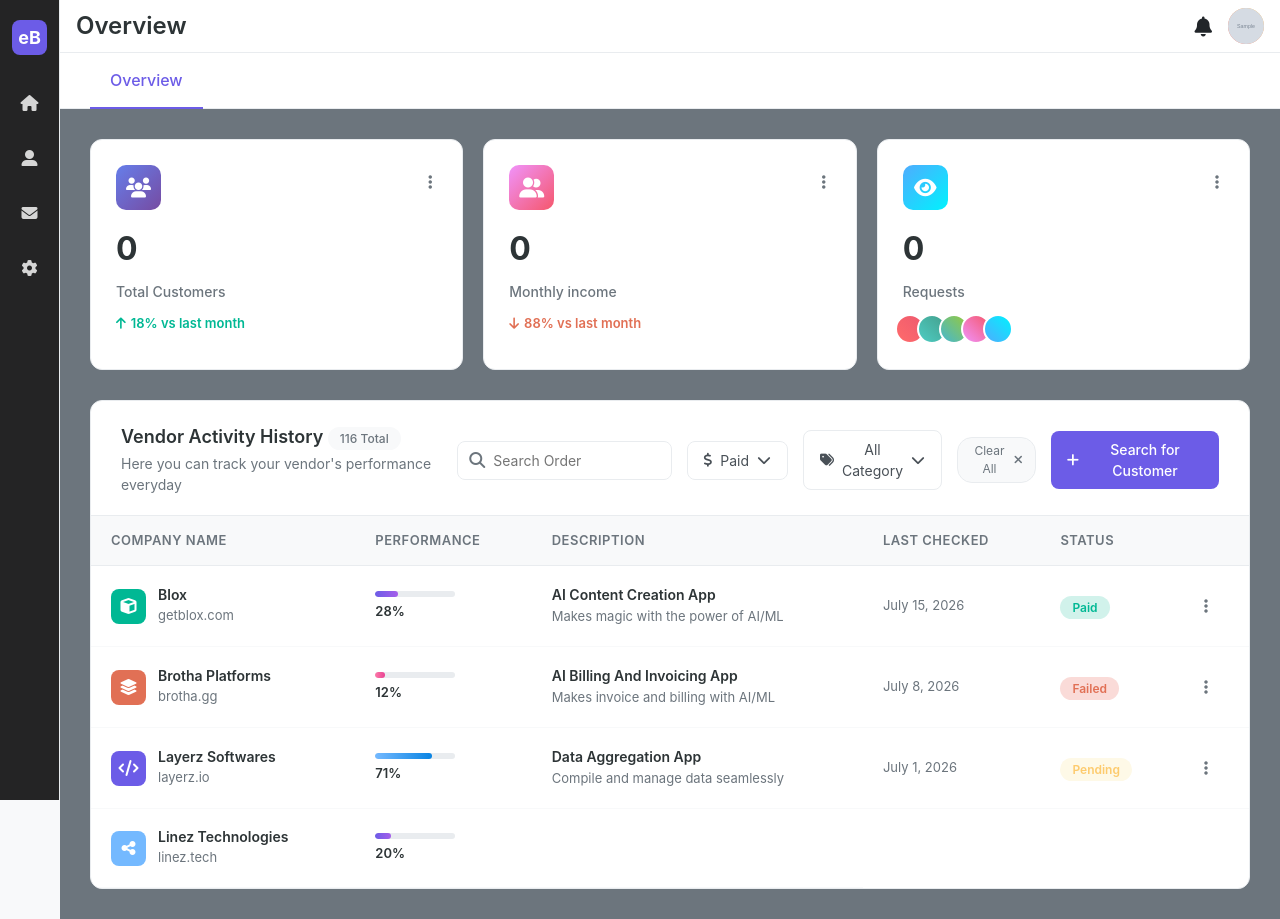
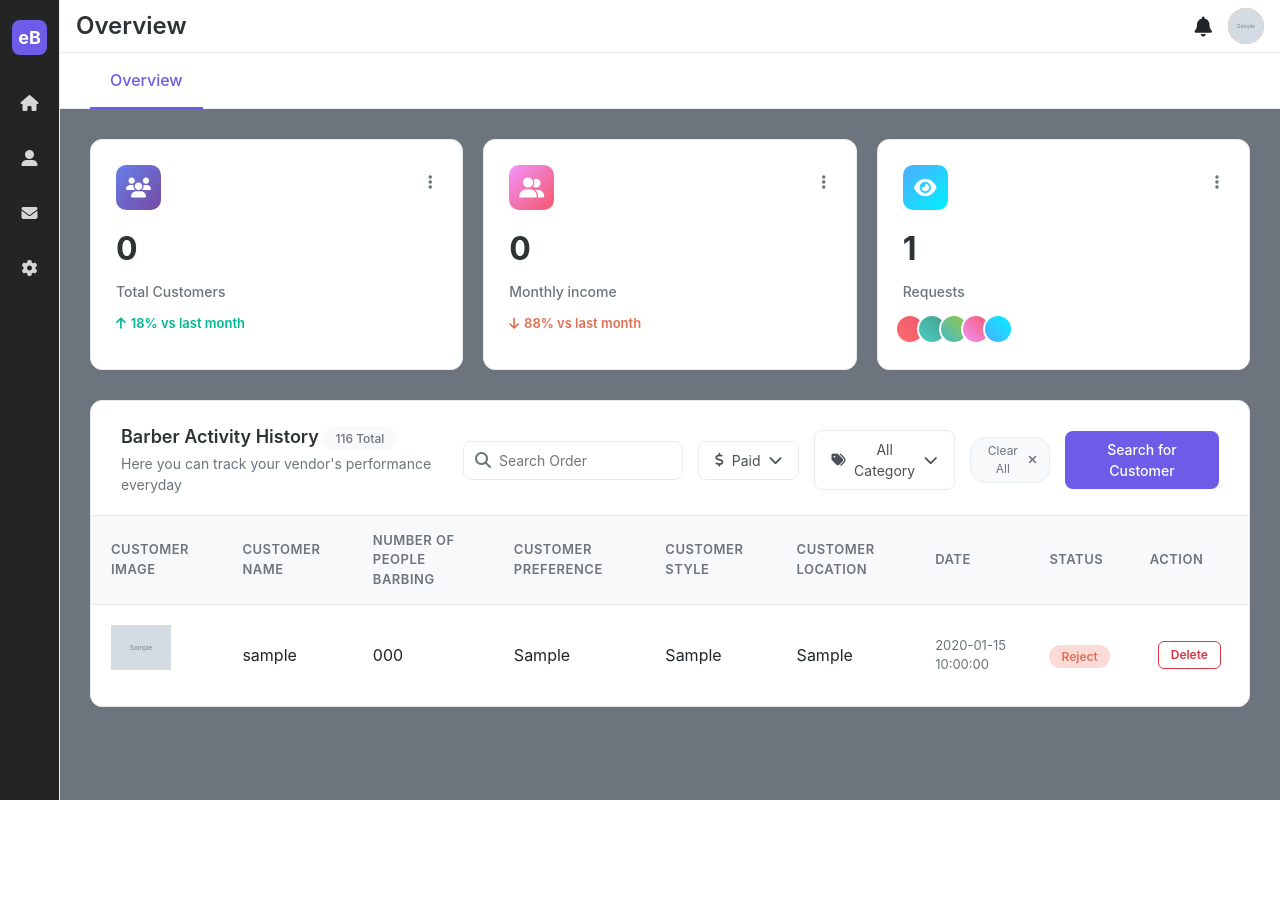
Before and after one commit to dopiehead/ebarber, a PHP site: page /dashboard/dashboard.php in a window 1280 px wide. After the commit the page ends 800 px from the top, so only its background shows below. Run offline with PHP 8.4, Linux system fonts and the light colour scheme; the visitor is signed in with stand-in values (Sample User, id 1); tables that the repository leaves empty or names only in its code hold one stand-in row (values such as "Sample post"); grey boxes marked "Sample" are stand-in pictures; data that the repository does not hold is empty.

Commit message:
new updates

```diff
--- a/assets/css/products/products.css
+++ b/assets/css/products/products.css
@@ -240,3 +240,7 @@
             width: 1px;
             margin-right: 10px;
         }
+
+        .active{
+            color:yellow;
+        }
--- /dev/null
+++ b/contents/request-content.php
@@ -0,0 +1,11 @@
+<?php
+$request_id = isset($request['id']) ? $conn->real_escape_string($request['id']) : "Not available";
+$request_barber_id = isset($request['barber_id']) ? $conn->real_escape_string($request['barber_id']) : "Not available";
+$request_customer_id = isset($request['customer_id']) ? $conn->real_escape_string($request['customer_id']) : "Not available";
+$request_number_of_people_barber = isset($request['number_of_people_barber']) ? $conn->real_escape_string($request['number_of_people_barber']) : "Not available";
+$request_barber_style = isset($request['barber_style']) ? $conn->real_escape_string($request['barber_style']) : "Not available";
+$request_user_preference = isset($request['user_preference']) ? $conn->real_escape_string($request['user_preference']) : "Not available";
+$request_location = isset($request['location']) ? $conn->real_escape_string($request['location']) : "Not available";
+$request_status = isset($request['pending']) ? $conn->real_escape_string($request['pending']) : "Not available";
+$request_date = isset($request['date']) ? $conn->real_escape_string($request['date']) : "Not available";
+?>
--- a/dashboard/dashboard.php
+++ b/dashboard/dashboard.php
@@ -1,4 +1,8 @@
-<?php include("checkSession.php")  ?>
+<?php include("checkSession.php");
+$user_id = $_SESSION['user_id'];
+$user_id = isset($_SESSION['user_id']) ? $_SESSION['user_id'] : " ";
+?>
+
 <!DOCTYPE html>
 <html lang="en">
 <head>
@@ -15,8 +19,10 @@
 <body>
     <!-- Sidebar -->
     <?php include ("components/sidebar.php"); ?>
+
     <!-- Main Content -->
     <div class="main-content bg-secondary">
+
         <!-- Header -->
         <?php include("components/overview.php"); ?>
 
@@ -26,12 +32,12 @@
                 <li class="nav-item">
                     <a class="nav-link active" href="#overview">Overview</a>
                 </li>
-
             </ul>
         </div>
 
         <!-- Dashboard Content -->
         <div class="dashboard-content">
+
             <!-- Stats Cards -->
             <div class="stats-cards">
                 <div class="stat-card">
@@ -43,7 +49,15 @@
                             <i class="fas fa-ellipsis-v"></i>
                         </div>
                     </div>
-                    <div class="stat-value">0</div>
+                    <?php
+                    $getCustomer = $conn->prepare("SELECT * FROM barber_request WHERE barber_id = ? AND pending = 1 ");
+                    $getCustomer->bind_param("i",$user_id);
+                    if($getCustomer->execute()):
+                        $customerResult = $getCustomer->get_result();
+                        $numCustomer = $customerResult->num_rows;
+                    endif;
+                    ?>
+                    <div class="stat-value"><?= htmlspecialchars($numCustomer) ?></div>
                     <div class="stat-label">Total Customers</div>
                     <div class="stat-change positive">
                         <i class="fas fa-arrow-up"></i>
@@ -77,7 +91,15 @@
                             <i class="fas fa-ellipsis-v"></i>
                         </div>
                     </div>
-                    <div class="stat-value">0</div>
+                    <?php
+                    $getPendingrequest = $conn->prepare("SELECT * FROM barber_request WHERE barber_id = ? AND pending = 0 ");
+                    $getPendingrequest->bind_param("i",$user_id);
+                    if($getPendingrequest->execute()):
+                        $requestPendingresult = $getPendingrequest->get_result();
+                        $numRequest = $requestPendingresult->num_rows;
+                    endif;
+                    ?>
+                    <div class="stat-value"><?= htmlspecialchars($numRequest) ?></div>
                     <div class="stat-label">Requests</div>
                     <div class="user-avatars">
                         <div class="user-avatar" style="background: linear-gradient(45deg, #ff6b6b, #ee5a6f);"></div>
@@ -94,7 +116,7 @@
                 <div class="activity-header">
                     <div>
                         <h3 class="activity-title">
-                            Vendor Activity History
+                            Barber Activity History
                             <span class="activity-total">116 Total</span>
                         </h3>
                         <p class="activity-subtitle">Here you can track your vendor's performance everyday</p>
@@ -121,150 +143,148 @@
                         <button class="clear-filter" onclick="clearFilters()">
                             Clear All <i class="fas fa-times"></i>
                         </button>
-
                         <button class="add-customer-btn" onclick="addCustomer()">
-                            <i class="fas fa-plus"></i> Search for Customer
+                             Search for Customer
                         </button>
                     </div>
                 </div>
 
+                <!-- Table -->
                 <div class="table-container">
                     <table class="activity-table">
                         <thead>
                             <tr>
-                                <th>Company Name</th>
-                                <th>Performance</th>
-                                <th>Description</th>
-                                <th>Last Checked</th>
+                                <th>Customer Image</th>
+                                <th>Customer Name</th>
+                                <th>Number of people barbing</th>
+                                <th>Customer preference</th>
+                                <th>Customer style</th>
+                                <th>Customer location</th>
+                                <th>Date</th>
                                 <th>Status</th>
-                                <th></th>
+                                <th>Action</th>
                             </tr>
                         </thead>
                         <tbody>
-                            <tr onclick="selectRow(this)">
+                        <?php
+
+                        require("../engine/config.php");
+                        $getrequest = $conn->prepare("SELECT * FROM barber_request WHERE barber_id = ? ORDER BY pending DESC");
+                        $getrequest->bind_param("i",$user_id);
+                        if($getrequest->execute()):
+                            $requestResult = $getrequest->get_result();
+                            while($request = $requestResult->fetch_assoc()):
+                                include("../contents/request-content.php");
+                                $getcustomerDetails = $conn->prepare("SELECT id,user_name,user_image FROM user_profile WHERE id = ?");
+                                $getcustomerDetails->bind_param("i",$request_customer_id);
+                                if($getcustomerDetails->execute()){
+                                    $resultCustomerdetails = $getcustomerDetails->get_result();
+                                    while ($user = $resultCustomerdetails->fetch_assoc()) {
+                                      include("../contents/profile-content.php");
+                                    }
+                                }
+                                ?>
+                            <tr>
+                                <td><div style='height:60px;width:60px;border-radius:50%;'><img class='w-100' src="<?= htmlspecialchars($user_image) ?>" alt=""></div></td>
+                                <td><div><?= htmlspecialchars($user_name) ?></div></td>
+                                <td><div class='text-capitalize'><?= htmlspecialchars($request_number_of_people_barber) ?><div></td>
+                                <td><div class='text-capitalize'><?= htmlspecialchars(preg_replace("/_/"," ",$request_user_preference)) ?></div></td>
+                                <td><div class='text-capitalize'><?= htmlspecialchars($request_barber_style) ?></div></td>
+                                <td><div class='text-capitalize'><?= htmlspecialchars($request_location) ?></div></td>
+                                <td><div class="date"><?=htmlspecialchars($request_date) ?></div></td>
                                 <td>
-                                    <div class="company-info">
-                                        <div class="company-logo" style="background: #00b894;">
-                                            <i class="fas fa-cube"></i>
+                                    <div>
+                                        <?php if($request_status == 0): ?>
+                                            <a id="<?= htmlspecialchars($request_id) ?>" class="status-badge paid btn-accept text-decoration-none">Accept</a>
+                                        <?php else : ?>
+                                            <a id="<?= htmlspecialchars($request_id) ?>" class="status-badge failed btn-reject text-decoration-none">Reject</a>
+                                        <?php endif ?>
                                     </div>
-                                        <div class="company-details">
-                                            <h6>Blox</h6>
-                                            <p>getblox.com</p>
+                                </td>
+                                <td>
+                                    <div class="row-menu">
+
+                                        <div class='delete-container w-100'>
+                                            <a class="text-danger btn border-danger rounded status-badge btn-delete" id="<?= htmlspecialchars($request_id) ?>">
+                                                 Delete
+                                            </a>
                                         </div>
                                     </div>
                                 </td>
-                                <td>
-                                    <div class="progress-bar">
-                                        <div class="progress-fill purple" style="width: 28%;"></div>
-                                    </div>
-                                    <div class="progress-percentage">28%</div>
-                                </td>
-                                <td>
-                                    <div class="description">
-                                        <h6>AI Content Creation App</h6>
-                                        <p>Makes magic with the power of AI/ML</p>
-                                    </div>
-                                </td>
-                                <td>
-                                    <div class="date">July 15, 2026</div>
-                                </td>
-                                <td>
-                                    <span class="status-badge paid">Paid</span>
-                                </td>
-                                <td>
-                                    <div class="row-menu">
-                                        <i class="fas fa-ellipsis-v"></i>
-                                    </div>
-                                </td>
                             </tr>
-                            <tr onclick="selectRow(this)">
-                                <td>
-                                    <div class="company-info">
-                                        <div class="company-logo" style="background: #e17055;">
-                                            <i class="fas fa-layer-group"></i>
-                                        </div>
-                                        <div class="company-details">
-                                            <h6>Brotha Platforms</h6>
-                                            <p>brotha.gg</p>
+                        <?php endwhile; endif; ?>
+                        </tbody>
+                    </table>
                 </div>
             </div>
-                                </td>
-                                <td>
-                                    <div class="progress-bar">
-                                        <div class="progress-fill pink" style="width: 12%;"></div>
-                                    </div>
-                                    <div class="progress-percentage">12%</div>
-                                </td>
-                                <td>
-                                    <div class="description">
-                                        <h6>AI Billing And Invoicing App</h6>
-                                        <p>Makes invoice and billing with AI/ML</p>
-                                    </div>
-                                </td>
-                                <td>
-                                    <div class="date">July 8, 2026</div>
-                                </td>
-                                <td>
-                                    <span class="status-badge failed">Failed</span>
-                                </td>
-                                <td>
-                                    <div class="row-menu">
-                                        <i class="fas fa-ellipsis-v"></i>
-                                    </div>
-                                </td>
-                            </tr>
-                            <tr onclick="selectRow(this)">
-                                <td>
-                                    <div class="company-info">
-                                        <div class="company-logo" style="background: #6c5ce7;">
-                                            <i class="fas fa-code"></i>
-                                        </div>
-                                        <div class="company-details">
-                                            <h6>Layerz Softwares</h6>
-                                            <p>layerz.io</p>
         </div>
     </div>
-                                </td>
-                                <td>
-                                    <div class="progress-bar">
-                                        <div class="progress-fill blue" style="width: 71%;"></div>
-                                    </div>
-                                    <div class="progress-percentage">71%</div>
-                                </td>
-                                <td>
-                                    <div class="description">
-                                        <h6>Data Aggregation App</h6>
-                                        <p>Compile and manage data seamlessly</p>
-                                    </div>
-                                </td>
-                                <td>
-                                    <div class="date">July 1, 2026</div>
-                                </td>
-                                <td>
-                                    <span class="status-badge pending">Pending</span>
-                                </td>
-                                <td>
-                                    <div class="row-menu">
-                                        <i class="fas fa-ellipsis-v"></i>
-                                    </div>
-                                </td>
-                            </tr>
-                            <tr onclick="selectRow(this)">
-                                <td>
-                                    <div class="company-info">
-                                        <div class="company-logo" style="background: #74b9ff;">
-                                            <i class="fas fa-share-alt"></i>
-                                        </div>
-                                        <div class="company-details">
-                                            <h6>Linez Technologies</h6>
-                                            <p>linez.tech</p>
-                                        </div>
-                                    </div>
-                                </td>
-                                <td>
-                                    <div class="progress-bar">
-                                        <div class="progress-fill purple" style="width: 20%;"></div>
-                                    </div>
-                                    <div class="progress-percentage">20%</div>
-                                </td>
-                                <td>
+    <script>
+$(document).on("click", ".btn-accept", function () {
+    const id = $(this).attr("id");
+    if (id.length > 0 && confirm("Are you sure you want to accept this request ?")) {
+        $.ajax({
+            url: "../engine/accept-offer",
+            method: "POST",
+            data: { id: id },
+            dataType: "json",
+            success: function (response) {
+                swal({
+                    title: response.status === "success" ? "Success" : "Error",
+                    icon: response.status === "success" ? "success" : "error",
+                    text: response.message
+                });
+            }
+        });
+    }
+});
+
+$(document).on("click", ".btn-reject", function () {
+    const id = $(this).attr("id");
+    if (id.length > 0 && confirm("Are you sure you want to reject this request ?")) {
+        $.ajax({
+            url: "../engine/reject-offer",
+            method: "POST",
+            data: { id: id },
+            dataType: "json",
+            success: function (response) {
+                swal({
+                    title: response.status === "success" ? "Success" : "Error",
+                    icon: response.status === "success" ? "success" : "error",
+                    text: response.message
+                });
+            }
+        });
+    }
+});
+
+$(document).on("click", ".btn-delete", function () {
+    const id = $(this).attr("id");
+    if (id.length > 0 && confirm("Are you sure you want to delete this request ?")) {
+        $.ajax({
+            url: "../engine/delete-offer",
+            method: "POST",
+            data: { id: id },
+            dataType: "json",
+            success: function (response) {
+                swal({
+                    title: response.status === "success" ? "Success" : "Error",
+                    icon: response.status === "success" ? "success" : "error",
+                    text: response.message
+                });
+            }
+        });
+    }
+});
+</script>
+
+<script>
+$(document).on("click", ".options", function(e) {
+    e.preventDefault();
+    $(".delete-container").removeClass("d-none");
+    $(this).closest(".row-menu").find(".delete-container").toggleClass("d-none");
+});
+</script>
+
+</body>
+</html>
```
Also changed, not shown: engine/accept-offer.php (added, +22 -0 lines), engine/delete-offer.php (added, +22 -0 lines), engine/get-products.php (+9 -0 lines), engine/reject-offer.php (added, +22 -0 lines), products.php (+43 -18 lines). Lines whose indentation alone changed are shown as unchanged.
